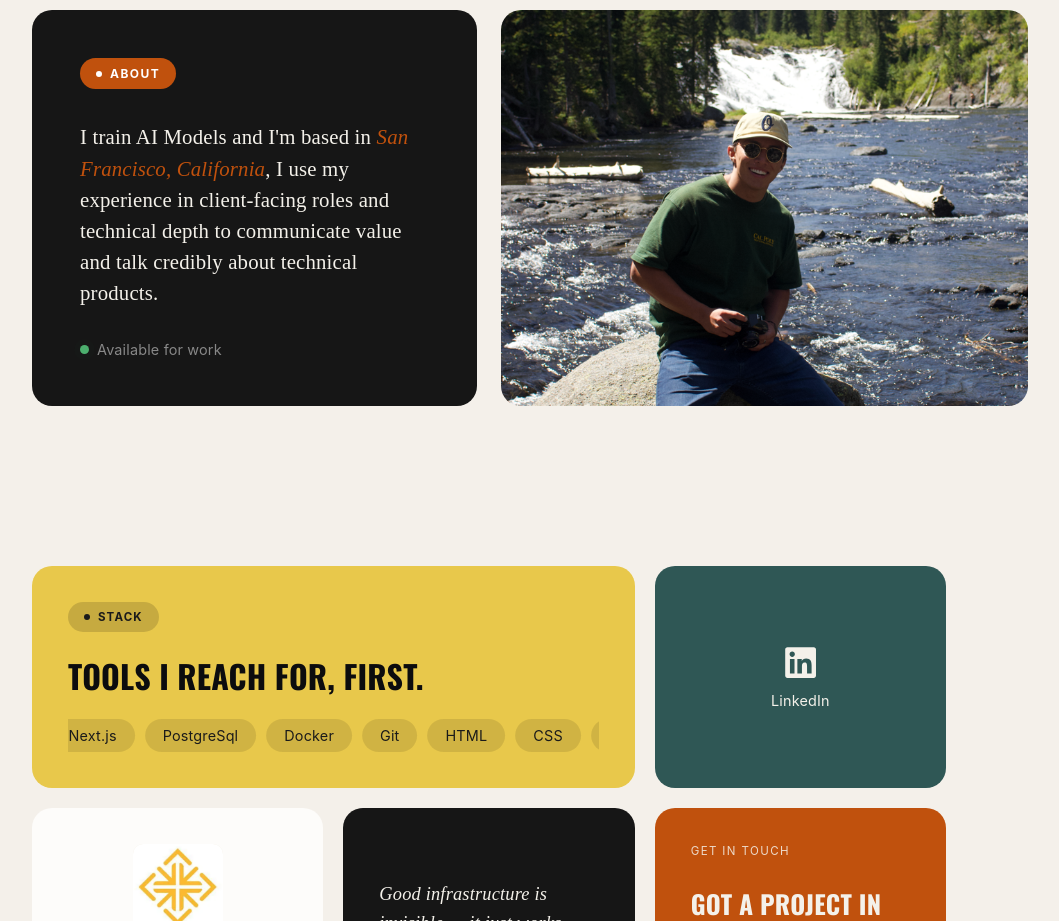
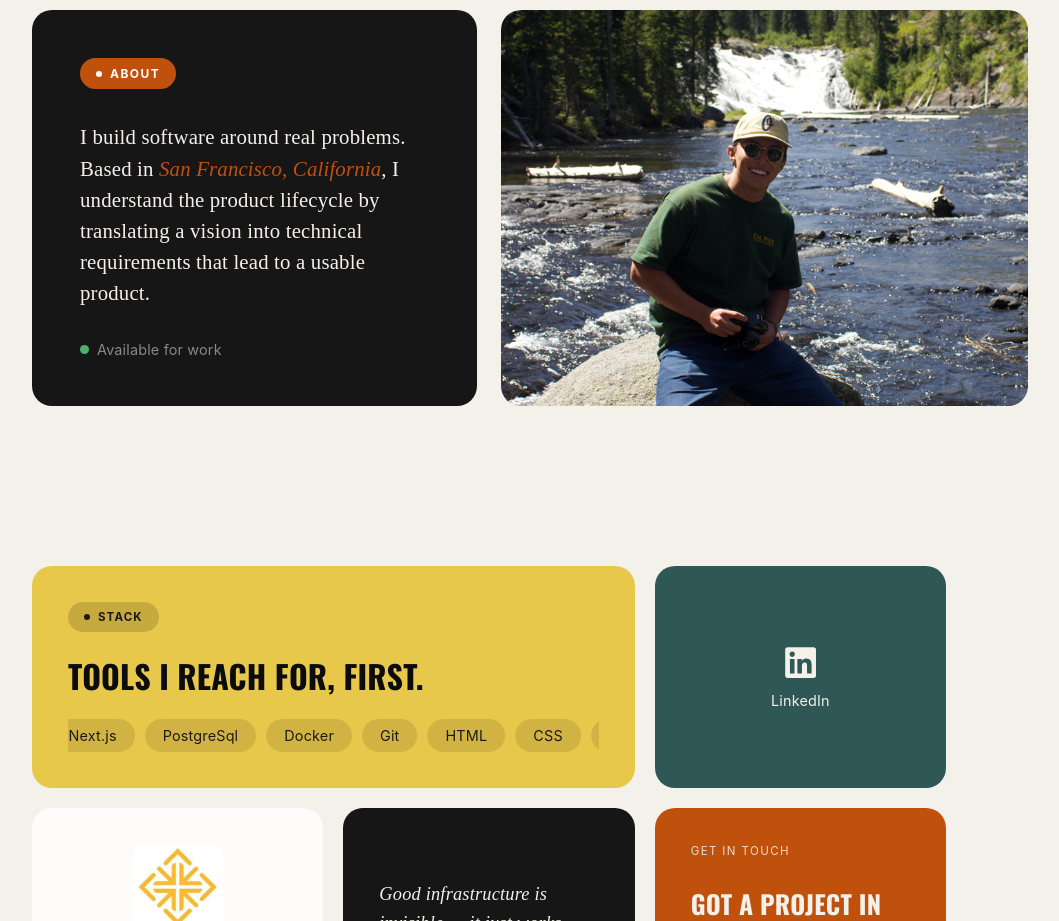
Before and after one commit to matiasagado/portfolio, a React (Vite) app: page / in a window 1280 px wide. Shown: the part 920-1841 px from the top of the page, without its empty margins (151-1210 px from the left). Built offline with nearby package versions, Linux system fonts and the light colour scheme.

Commit message:
feat: change about bio

```diff
--- a/src/_components/about.tsx
+++ b/src/_components/about.tsx
@@ -7,10 +7,10 @@ export default function About() {
                 <div className={styles.card}>
                     <span className={styles.badge}><span className={styles.dot} />ABOUT</span>
                     <p className={styles.text}>
-                        I train AI Models and I'm based in{' '}
-                        <em>San Francisco, California</em>,{' '}
-                        I use my experience in client-facing roles and technical depth to
-                        communicate value and talk credibly about technical products.
+                        I build software around real problems.
+                        Based in{' '}<em>San Francisco, California</em>,{' '}
+                        I understand the product lifecycle by translating a vision into technical requirements
+                        that lead to a usable product.
                     </p>
                     <span className={styles.availability}>
                         <span className={styles.availDot} />
```
